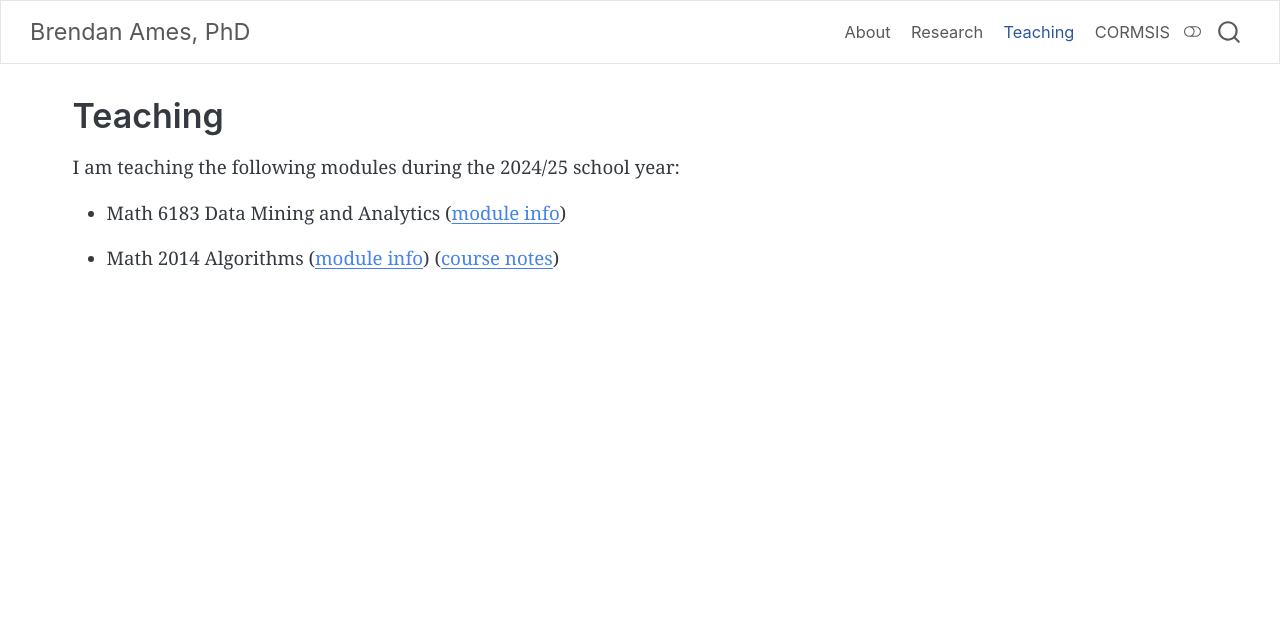
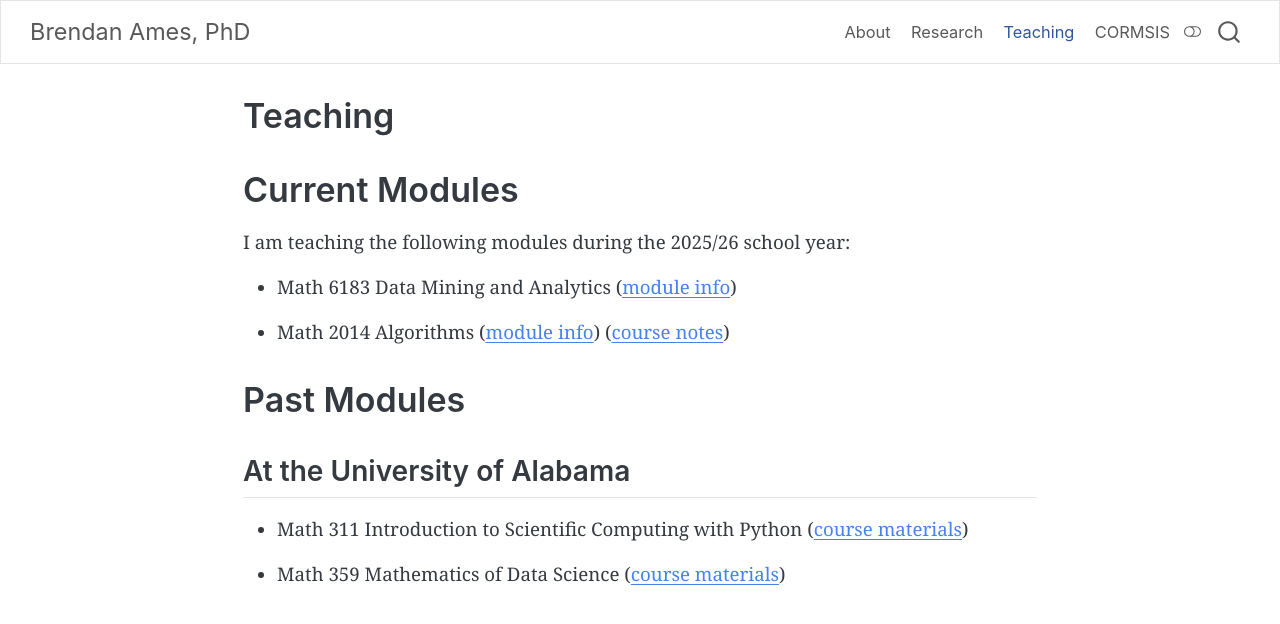
Before and after one commit to bpames/bpames.github.io, a plain HTML site: page teaching.html in a window 1280 px wide. Drawn offline with Linux system fonts and the light colour scheme.

Commit message:
update teaching

```diff
--- a/teaching.html
+++ b/teaching.html
@@ -73,7 +73,7 @@ ul.task-list li input[type="checkbox"] {
 <link rel="stylesheet" href="styles.css">
 </head>
 
-<body class="nav-fixed">
+<body class="nav-fixed fullcontent">
 
 <div id="quarto-search-results"></div>
   <header id="quarto-header" class="headroom fixed-top">
@@ -115,12 +115,12 @@ ul.task-list li input[type="checkbox"] {
     </nav>
 </header>
 <!-- content -->
-<div id="quarto-content" class="quarto-container page-columns page-rows-contents page-layout-full page-navbar">
+<div id="quarto-content" class="quarto-container page-columns page-rows-contents page-layout-article page-navbar">
 <!-- sidebar -->
 <!-- margin-sidebar -->
 
 <!-- main -->
-<main class="content column-page" id="quarto-document-content">
+<main class="content" id="quarto-document-content">
 
 <header id="title-block-header" class="quarto-title-block default">
 <div class="quarto-title">
@@ -129,7 +129,7 @@ ul.task-list li input[type="checkbox"] {
 
 
 
-<div class="quarto-title-meta column-page">
+<div class="quarto-title-meta">
 
 
 
@@ -141,13 +141,26 @@ ul.task-list li input[type="checkbox"] {
 </header>
 
 
-<p>I am teaching the following modules during the 2024/25 school year:</p>
+<section id="current-modules" class="level1">
+<h1>Current Modules</h1>
+<p>I am teaching the following modules during the 2025/26 school year:</p>
 <ul>
 <li><p>Math 6183 Data Mining and Analytics (<a href="https://www.southampton.ac.uk/courses/modules/math6183">module info</a>)</p></li>
 <li><p>Math 2014 Algorithms (<a href="https://www.southampton.ac.uk/courses/modules/math2014">module info</a>) (<a href="https://bpames.github.io/math2014/">course notes</a>)</p></li>
 </ul>
+</section>
+<section id="past-modules" class="level1">
+<h1>Past Modules</h1>
+<section id="at-the-university-of-alabama" class="level2">
+<h2 class="anchored" data-anchor-id="at-the-university-of-alabama">At the University of Alabama</h2>
+<ul>
+<li><p>Math 311 Introduction to Scientific Computing with Python (<a href="https://github.com/bpames/Math311">course materials</a>)</p></li>
+<li><p>Math 359 Mathematics of Data Science (<a href="https://github.com/bpames/Math359">course materials</a>)</p></li>
+</ul>
 
 
+</section>
+</section>
 
 </main> <!-- /main -->
 <script id="quarto-html-after-body" type="application/javascript">
```
Also changed, not shown: index.html (+3 -3 lines), search.json (+8 -1 lines).
